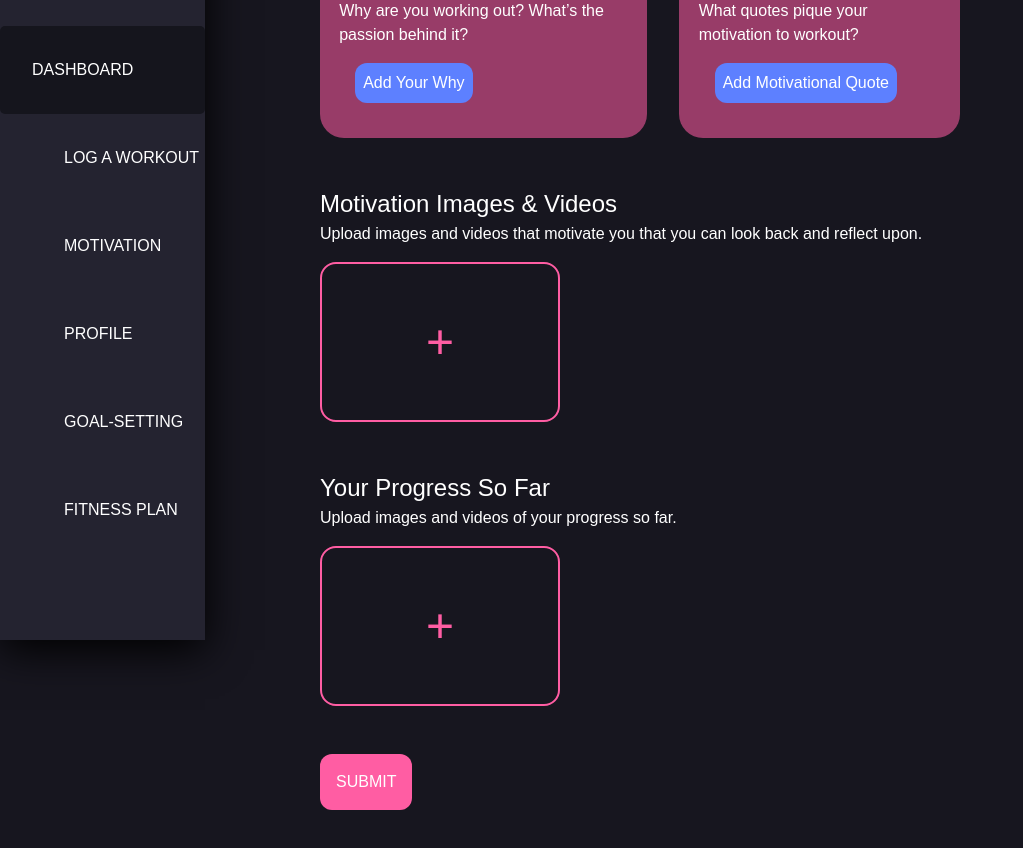
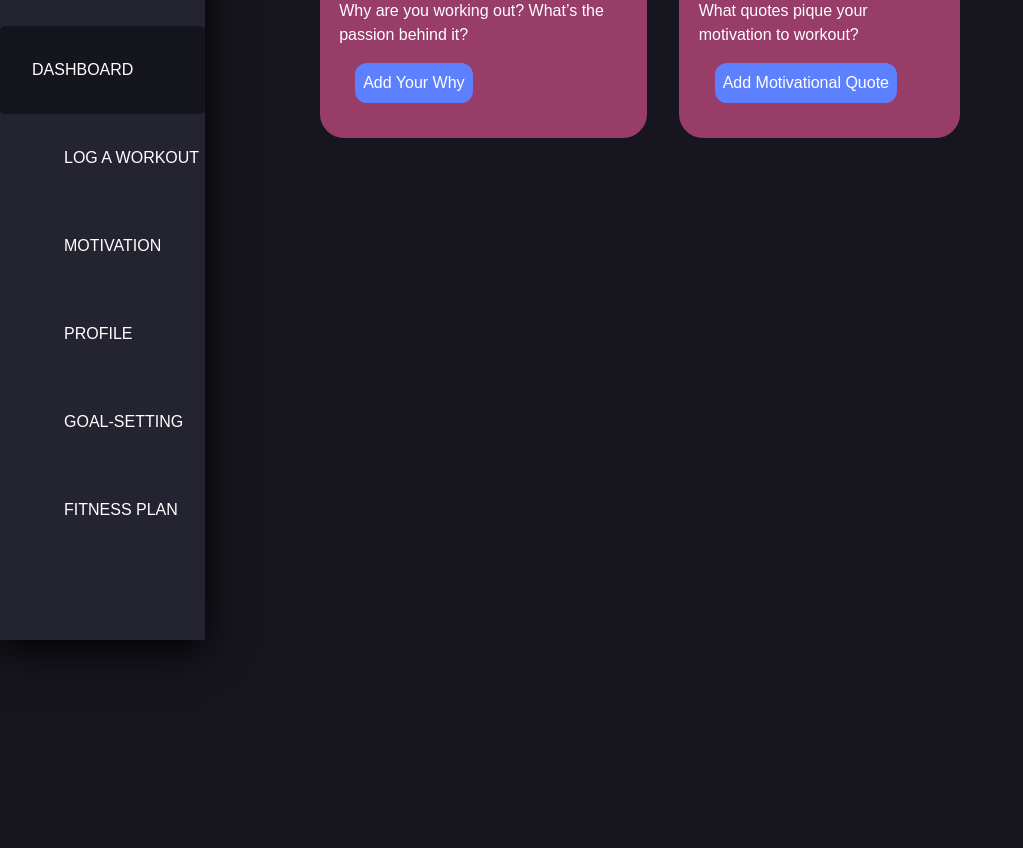
Before and after one commit to RiaChacko/NextGenWellness, a React (Vite) app: page /motivation in a window 1280 px wide. Shown: the part 160-1008 px from the top of the page, without its empty margins (0-1023 px from the left). Built offline with nearby package versions, Linux system fonts and the light colour scheme; a web font is replaced by a local one.

Commit message:
Removed the Upload Images/videos sections in motivation pg

```diff
--- a/src/pages/Motivation.jsx
+++ b/src/pages/Motivation.jsx
@@ -43,7 +43,7 @@ function Motivation () {
                     <button>Add Motivational Quote</button>
                 </div>
             </div>
-            <div className="motivation-image-section">
+            {/* <div className="motivation-image-section">
                 <h2>Motivation Images & Videos</h2>
                 <p>Upload images and videos that motivate you that you can look back and reflect upon.</p>
                 <div className="upload-pics-motivation">
@@ -81,8 +81,8 @@ function Motivation () {
                         </label>
                     </div>
                 </div>
-            </div>
-            <button className="motivation-submit">SUBMIT</button>
+            </div> */}
+            {/* <button className="motivation-submit">SUBMIT</button> */}
         </div>
     );
 }
```
